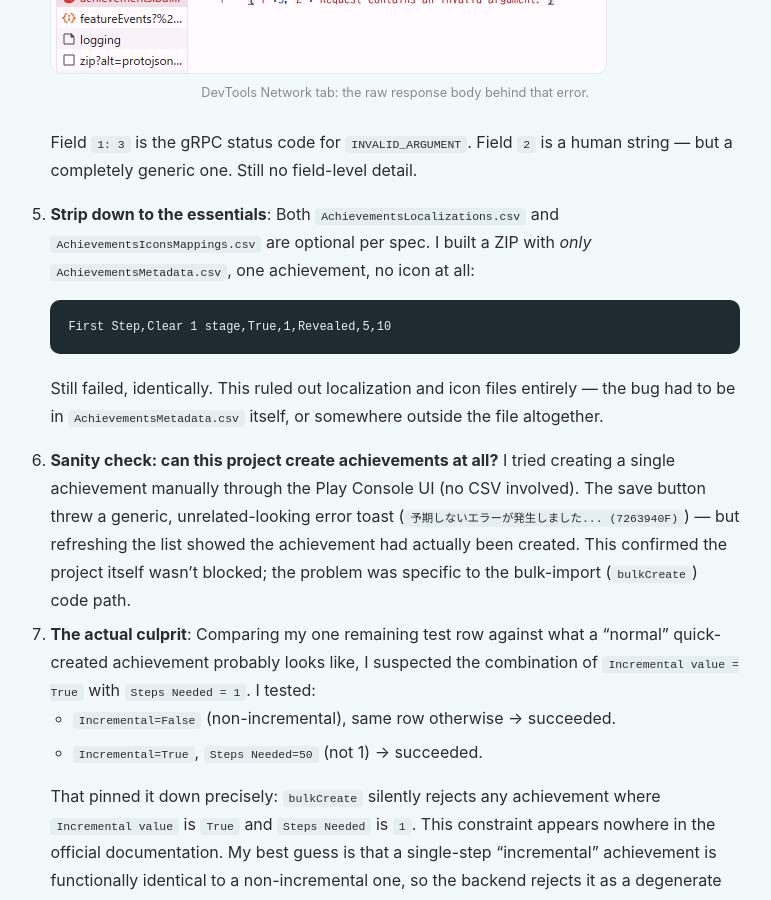
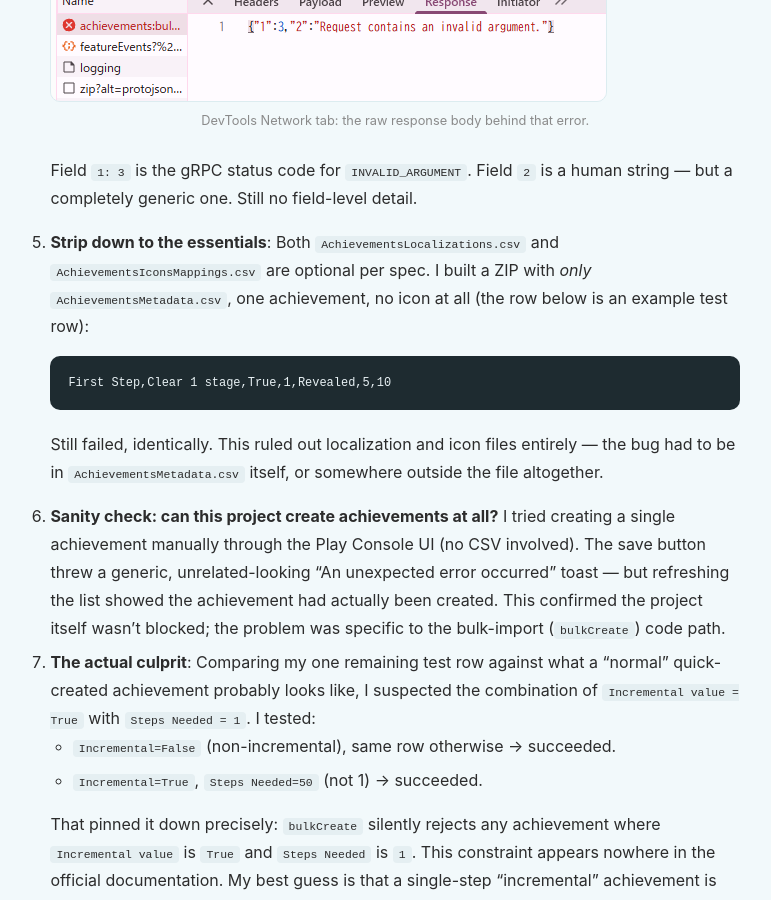
Before and after one commit to crobmaster/crobmaster.github.io, a Jekyll site: the page built from _posts/2026-09-09-gpgs-achievement-import-failure.md, in a window 1280 px wide and 900 px high, scrolled down 4054 px. Shown: the whole window, without its empty margins (256-1027 px from the left). Built offline with Jekyll 4.4.1, drawn with Linux system fonts in a browser that asks for light colours; some of the changed text lies outside the part shown.

Commit message:
Remove internal project details from existing posts
Replace repo paths and file names with placeholders, mark
environment-specific values as examples, and hide the GCP project ID
and upload file name in the Play Console screenshots.

Co-Authored-By: Claude Opus 5 <noreply@anthropic.com>

````diff
--- a/_posts/2026-09-09-gpgs-achievement-import-failure.md
+++ b/_posts/2026-09-09-gpgs-achievement-import-failure.md
@@ -19,7 +19,7 @@ My first instinct was to check Google's [general supported languages list](https
 
 Same error, unchanged.
 
-**The actual fix**: the error message's "supported by the game" doesn't refer to Google's general language list at all — it refers to the specific set of languages *this project* has registered under **Play Console → Play Games Services → Configuration → Edit properties → Manage translations**. Whatever locale codes are configured there (checked by literally opening that screen) are the only ones the CSV importer will accept, regardless of what any general documentation says. My original codes (`ko-KR`, `ja-JP`, `de-DE`, plus `es-419`, `pt-BR`, `fr-FR`) turned out to be exactly right once I matched them against that screen — my "fix" had actually broken things further.
+**The actual fix**: the error message's "supported by the game" doesn't refer to Google's general language list at all — it refers to the specific set of languages *this project* has registered under **Play Console → Play Games Services → Configuration → Edit properties → Manage translations**. Whatever locale codes are configured there (checked by literally opening that screen) are the only ones the CSV importer will accept, regardless of what any general documentation says. My original codes (`ko-KR`, `ja-JP`, `de-DE`, plus `es-419`, `pt-BR`, `fr-FR` — these are just the languages my project happens to register; yours will depend on your own configuration) turned out to be exactly right once I matched them against that screen — my "fix" had actually broken things further.
 
 **Lesson**: when an error says "supported by X," check X's actual live configuration before consulting general documentation. Generic references can be true in general and still not apply to your specific setup.
 
@@ -28,7 +28,7 @@ Same error, unchanged.
 With the locale issue fixed, uploading the ZIP now showed a green checkmark — "4 files imported successfully."
 
 <figure>
-  <img src="/assets/images/posts/gpgs-achievement-import-failure/import-success.png" alt="Play Console import screen showing gpgs_achievements_import.zip with a green checkmark and '4 files imported successfully'." />
+  <img src="/assets/images/posts/gpgs-achievement-import-failure/import-success.png" alt="Play Console import screen showing the uploaded ZIP with a green checkmark and '4 files imported successfully'." />
   <figcaption>The Play Console UI is in Japanese here (my account's console language) — the screenshots below are too, but the text isn't essential to follow along.</figcaption>
 </figure>
 
@@ -69,14 +69,14 @@ I approached this as a binary search, changing exactly one variable per test:
    </figure>
 
    Field `1: 3` is the gRPC status code for `INVALID_ARGUMENT`. Field `2` is a human string — but a completely generic one. Still no field-level detail.
-5. **Strip down to the essentials**: Both `AchievementsLocalizations.csv` and `AchievementsIconsMappings.csv` are optional per spec. I built a ZIP with *only* `AchievementsMetadata.csv`, one achievement, no icon at all:
+5. **Strip down to the essentials**: Both `AchievementsLocalizations.csv` and `AchievementsIconsMappings.csv` are optional per spec. I built a ZIP with *only* `AchievementsMetadata.csv`, one achievement, no icon at all (the row below is an example test row):
 
    ```
    First Step,Clear 1 stage,True,1,Revealed,5,10
    ```
 
    Still failed, identically. This ruled out localization and icon files entirely — the bug had to be in `AchievementsMetadata.csv` itself, or somewhere outside the file altogether.
-6. **Sanity check: can this project create achievements at all?** I tried creating a single achievement manually through the Play Console UI (no CSV involved). The save button threw a generic, unrelated-looking error toast (`予期しないエラーが発生しました... (7263940F)`) — but refreshing the list showed the achievement had actually been created. This confirmed the project itself wasn't blocked; the problem was specific to the bulk-import (`bulkCreate`) code path.
+6. **Sanity check: can this project create achievements at all?** I tried creating a single achievement manually through the Play Console UI (no CSV involved). The save button threw a generic, unrelated-looking "An unexpected error occurred" toast — but refreshing the list showed the achievement had actually been created. This confirmed the project itself wasn't blocked; the problem was specific to the bulk-import (`bulkCreate`) code path.
 7. **The actual culprit**: Comparing my one remaining test row against what a "normal" quick-created achievement probably looks like, I suspected the combination of `Incremental value = True` with `Steps Needed = 1`. I tested:
    - `Incremental=False` (non-incremental), same row otherwise → succeeded.
    - `Incremental=True`, `Steps Needed=50` (not 1) → succeeded.
````
Also changed, not shown: _posts/2026-09-09-cjk-font-fallback-in-godot-4.md (+8 -8 lines), assets/images/posts/gpgs-achievement-import-failure/achievements-list.png, assets/images/posts/gpgs-achievement-import-failure/import-success.png, assets/images/posts/gpgs-achievement-import-failure/save-failed.png.
